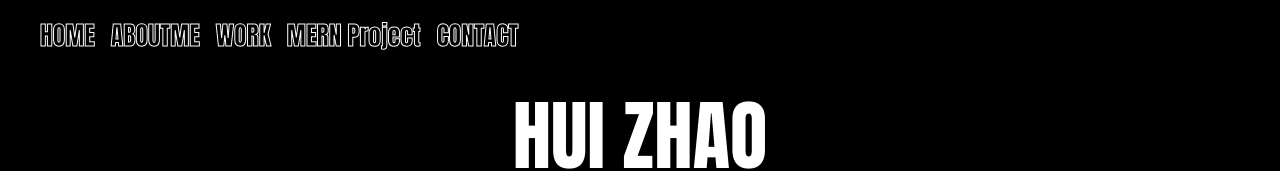
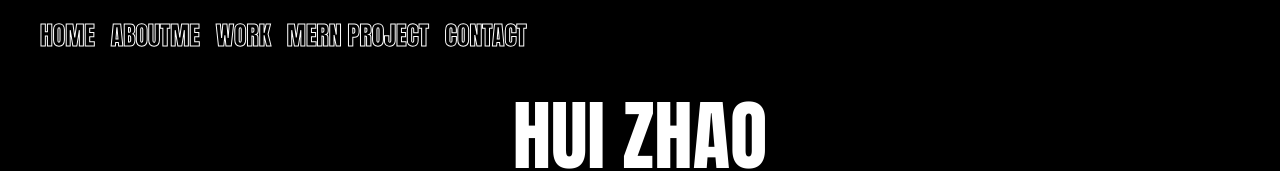
Before and after one commit to hui591463265/hui591463265.github.io, a plain HTML site: page index.html in a window 1280 px wide. Shown: the top 171 px of the page. Drawn offline with nearby package versions, Linux system fonts and the light colour scheme.

Commit message:
Update index.html

```diff
--- a/index.html
+++ b/index.html
@@ -24,7 +24,7 @@
       <a class="nav-item nav-link active nav-text" href="#home">HOME <span class="sr-only">(current)</span></a>
       <a class="nav-item nav-link nav-text" href="#aboutme">ABOUTME</a>
       <a class="nav-item nav-link nav-text" href="#work">WORK</a>
-      <a class="nav-item nav-link nav-text" href="https://sleepy-ridge-98683.herokuapp.com/">MERN Project</a>
+      <a class="nav-item nav-link nav-text" href="https://sleepy-ridge-98683.herokuapp.com/">MERN PROJECT</a>
       <a class="nav-item nav-link nav-text" href="#contact">CONTACT</a>
     </div>
   </div>
```
